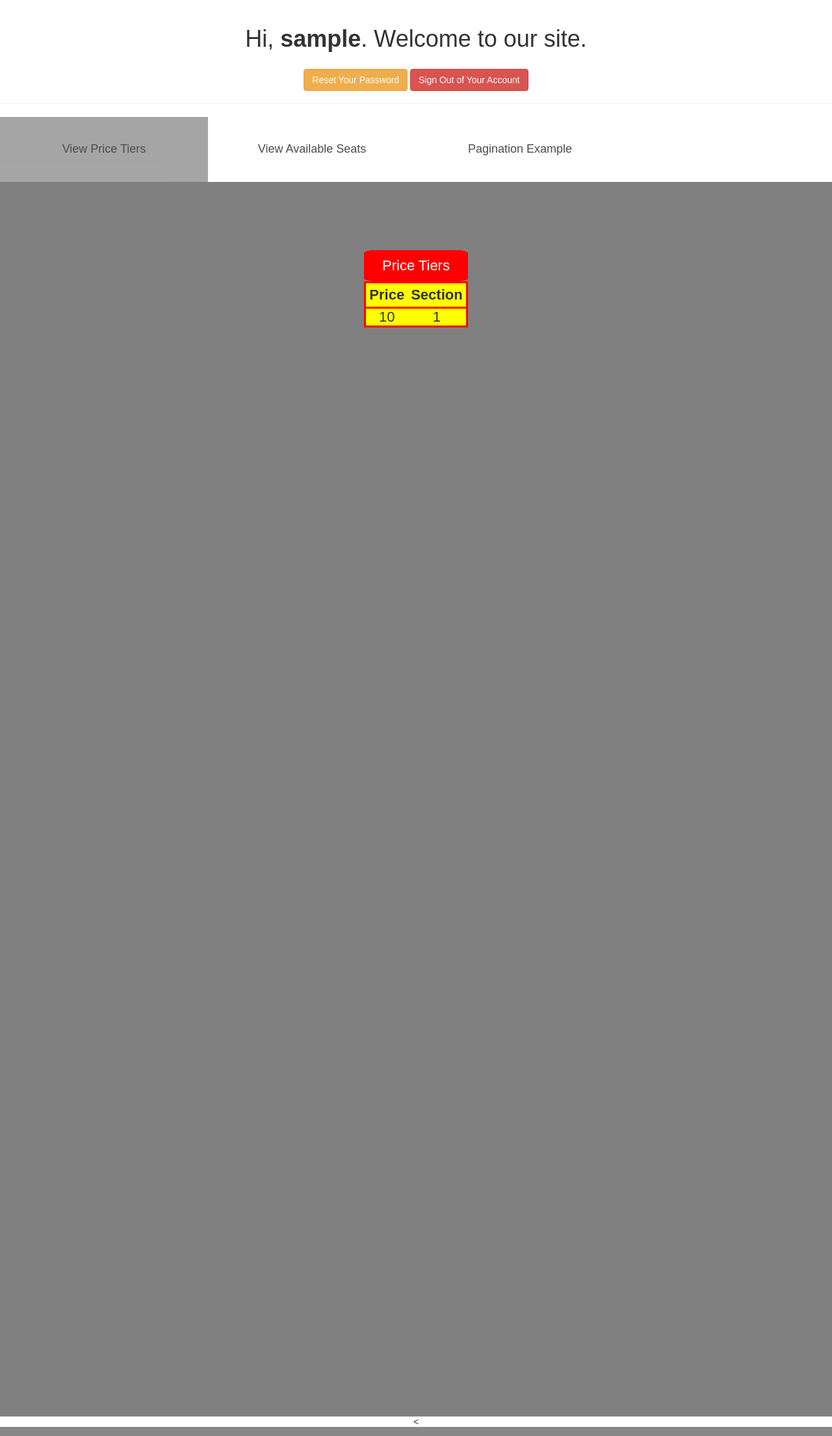
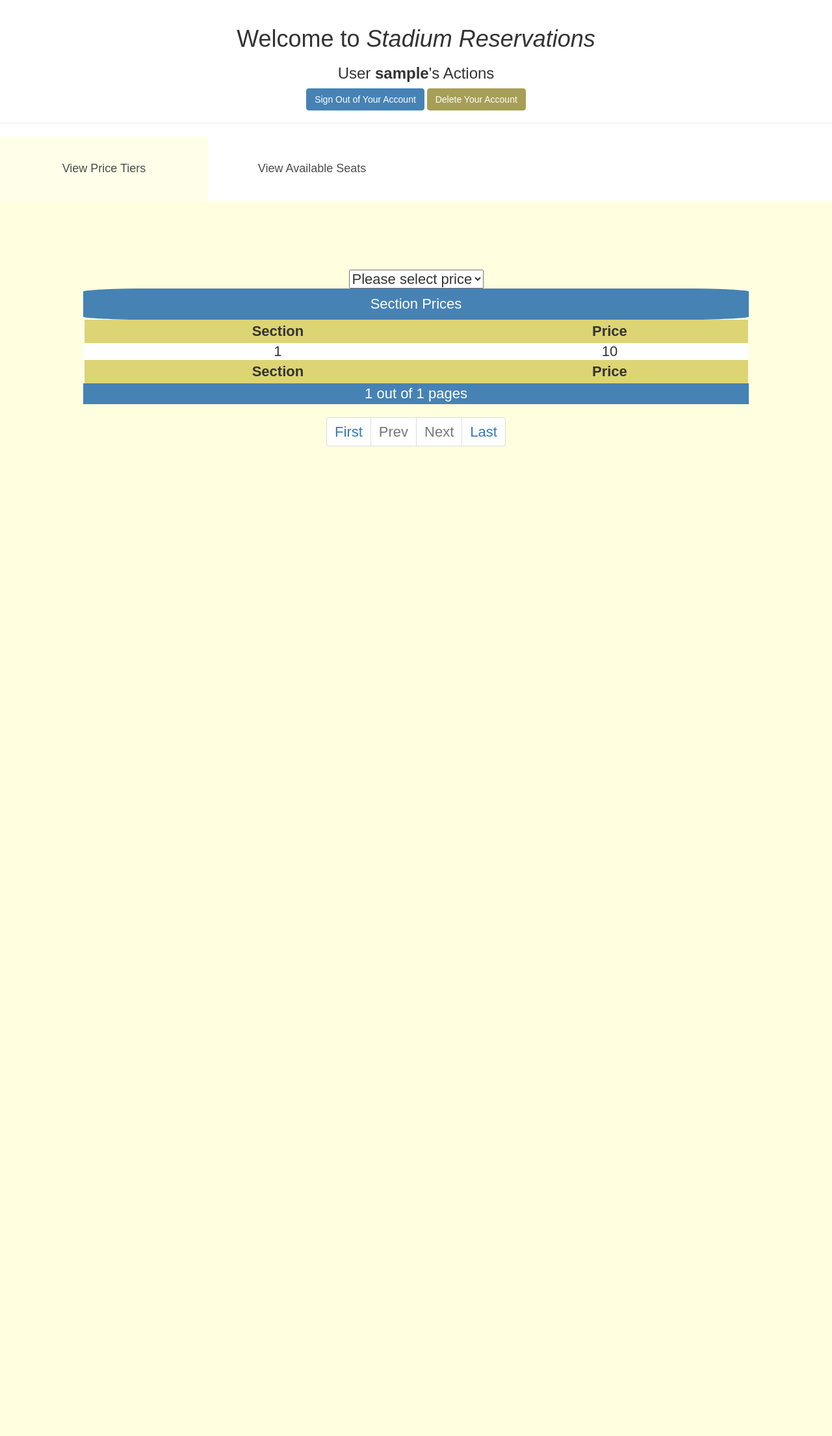
Before and after one commit to ZarkianMouse/stadium-reservation, a PHP site: page /welcome.php in a window 1280 px wide. Shown: the whole page at 65% size. Run offline with PHP 8.4, Linux system fonts and the light colour scheme; the visitor is signed in with stand-in values (Sample User, id 1); tables that the repository leaves empty or names only in its code hold one stand-in row (values such as "Sample post"); data that the repository does not hold is empty; some libraries are stand-ins or nearby versions.

Commit message:
Updating Files
Pt. 1 Add Pagination to Price/Seat Tables.
Pt. 2 Add Filtering to Price Table
Pt. 3 Adjust Styling to Welcome Page

```diff
--- a/css/abouts.css
+++ b/css/abouts.css
@@ -23,7 +23,7 @@
 }
 
 .tabContainer .buttonContainer button:hover {
-	background-color: grey;
+	background-color: lightblue;
 }
 
 .tabContainer .tabPanel {
--- /dev/null
+++ b/css/style.css
@@ -0,0 +1,98 @@
+body{
+	font: 14px sans-serif;
+	text-align: center;
+}
+
+.my_primary {
+	border-color: #4682B4;
+	color: white;
+	background-color: #4682B4;
+}
+
+.my_primary:hover {
+	background-color: #2C5171;
+	color: white;
+}
+
+.my_delete {
+	background-color:#A69F57;
+	border-color: #A69F57;
+	color: white;
+}
+.my_delete:hover {
+	background-color: #6E6A3A;
+	color: white;
+}
+
+.my-table {
+	text-align: center;
+	margin-left: auto;
+	margin-right: auto;
+	background-color: white;
+	width: 80%;
+
+}
+
+.my-table caption {
+	border-radius: 10%;
+}
+
+.my-table .head {
+	text-align: center;
+	border-style: solid;
+	border-color: #4682B4;
+	color: white;
+	background-color: #4682B4;
+}
+
+.my-table tr {
+	padding: 5px;
+	margin: 5px;
+}
+
+.my-table tr:hover {
+	background-color: #F5F5F5;
+}
+.my-table .th_row {
+	padding: 5px;
+	background-color: #DDD474;
+	text-align: center;
+}
+
+
+
+
+.tab {
+  overflow: hidden;
+  border: 1px solid #ccc;
+  background-color: #f1f1f1;
+}
+
+/* Style the buttons that are used to open the tab content */
+.tab button {
+  background-color: inherit;
+  float: left;
+  border: none;
+  outline: none;
+  cursor: pointer;
+  padding: 14px 16px;
+  transition: 0.3s;
+}
+
+/* Change background color of buttons on hover */
+.tab button:hover {
+  background-color: #ddd;
+}
+
+/* Create an active/current tablink class */
+.tab button.active {
+  background-color: #ccc;
+}
+
+/* Style the tab content */
+.tabcontent {
+  display: none;
+  padding: 6px 12px;
+  border: 1px solid #ccc;
+  border-top: none;
+}
--- a/js/about.js
+++ b/js/about.js
@@ -6,13 +6,14 @@ function showPanel(panelIndex,colorCode) {
 		node.style.backgroundColor="";
 		node.style.color="";
 	});
-	tabButtons[panelIndex].style.backgroundColor=colorCode;
+	tabButtons[panelIndex].style.backgroundColor='lightyellow';
 	tabButtons[panelIndex].style.color="black";
 	tabPanels.forEach(function(node) {
 		node.style.display="none";
 	});
+
 	tabPanels[panelIndex].style.display="block";
-	tabPanels[panelIndex].style.backgroundColor=colorCode;
+	tabPanels[panelIndex].style.backgroundColor='lightyellow';
 
 }
-showPanel(0,'grey');
+showPanel(0,'prices');
--- /dev/null
+++ b/prices.php
@@ -0,0 +1,102 @@
+
+<form method="get" action="<?php echo $_SERVER['PHP_SELF'];?>"id="price_select">
+	<select name="price_select" onchange="submit()">
+		<option>Please select price</option>
+			<?php
+				$price_qry = mysqli_query($conn,'SELECT DISTINCT SeatPrice FROM PriceTiers ORDER BY SeatPrice DESC');
+				while($prow = mysqli_fetch_assoc($price_qry)) {
+					echo "<option";
+					if(isset($_REQUEST['price_select']) and $_REQUEST['price_select']==$prow['SeatPrice']) echo ' selected="selected"';
+					echo ">{$prow['SeatPrice']}</option>\n";
+				}
+			?>
+	</select>
+</form>
+
+<?php
+	if(isset($_REQUEST['price_select'])) {
+		$condition		=	"";
+		if(isset($_GET['price_select']) and $_GET['price_select']!="")
+		{
+			$condition		.=	"WHERE SeatPrice='".$_GET['price_select']."'";
+		}
+
+		if (isset($_GET['price_pageno'])) {
+            $price_pageno = $_GET['price_pageno'];
+        } else {
+            $price_pageno = 1;
+        }
+		$no_of_records_per_page = 10;
+        $offset = ($price_pageno-1) * $no_of_records_per_page;
+
+
+        $total_pages_sql = "SELECT COUNT(*) FROM PriceTiers $condition ORDER BY SeatPrice DESC, SectionID ASC";
+        $result = mysqli_query($conn,$total_pages_sql);
+        $total_rows = mysqli_fetch_array($result)[0];
+        $total_pages = ceil($total_rows / $no_of_records_per_page);
+
+	}
+	else {
+		$condition		=	"";
+
+		if (isset($_GET['price_pageno'])) {
+            $price_pageno = $_GET['price_pageno'];
+        } else {
+            $price_pageno = 1;
+        }
+		$no_of_records_per_page = 10;
+        $offset = ($price_pageno-1) * $no_of_records_per_page;
+
+
+        $total_pages_sql = "SELECT COUNT(*) FROM PriceTiers $condition ORDER BY SeatPrice DESC, SectionID ASC";
+        $result = mysqli_query($conn,$total_pages_sql);
+        $total_rows = mysqli_fetch_array($result)[0];
+        $total_pages = ceil($total_rows / $no_of_records_per_page);
+	}
+
+?>
+
+<table id="price-table" class="my-table">
+	<caption class="head">Section Prices</caption>
+	<thead>
+		<tr>
+			<th class="th_row">Section</th>
+			<th class="th_row">Price</th>
+		</tr>
+	</thead>
+<?php
+	$sql = "SELECT SeatPrice ,SectionID FROM PriceTiers $condition ORDER BY SeatPrice DESC, SectionID ASC LIMIT $offset, $no_of_records_per_page";
+
+if($res_data = mysqli_query($conn, $sql)){
+    if(mysqli_num_rows($result) > 0){
+        while($row = mysqli_fetch_array($res_data)){
+            echo "<tr>";
+				echo "<td>" . $row['SectionID'] . "</td>";
+				echo "<td>" . $row['SeatPrice'] . "</td>";
+            echo "</tr>";
+        }
+    }
+}
+
+?>
+	<tfoot>
+		<tr>
+			<th class="th_row">Section</th>
+			<th class="th_row">Price</th>
+		</tr>
+		<tr>
+			<td class="head" colspan=2><?php echo "$price_pageno out of $total_pages pages"?></td>
+		</tr>
+	</tfoot>
+
+</table>
+ <ul class="pagination">
+	<li><a href="?price_pageno=1">First</a></li>
+	<li class="<?php if($price_pageno <= 1){ echo 'disabled'; } ?>">
+		<a href="<?php if($price_pageno <= 1){ echo '#'; } else { echo "?price_pageno=".($price_pageno - 1); } ?>">Prev</a>
+	</li>
+	<li class="<?php if($price_pageno >= $total_pages){ echo 'disabled'; } ?>">
+		<a href="<?php if($price_pageno >= $total_pages){ echo '#'; } else { echo "?price_pageno=".($price_pageno + 1); } ?>">Next</a>
+	</li>
+	<li><a href="?price_pageno=<?php echo $total_pages; ?>">Last</a></li>
+</ul>
--- a/seats.php
+++ b/seats.php
@@ -1,16 +1,37 @@
-<table class="seat-table">
+<?php
+	if (isset($_GET['seats_pageno'])) {
+            $seats_pageno = $_GET['seats_pageno'];
+        } else {
+            $seats_pageno = 1;
+        }
+		$no_of_records_per_page = 10;
+        $offset = ($seats_pageno-1) * $no_of_records_per_page;
+
+
+        $total_pages_sql = "SELECT COUNT(*) FROM Seats WHERE UserID is NULL ORDER BY SectionID ASC, RowID ASC ";
+        $result = mysqli_query($conn,$total_pages_sql);
+        $total_rows = mysqli_fetch_array($result)[0];
+        $total_pages = ceil($total_rows / $no_of_records_per_page);
+?>
+
+
+<table id="seats-table" class="my-table"  cellspacing="0">
 	<caption class="head">Seats</caption>
-	<tr>
-		<th class="th_row">Section</th>
-		<th class="th_row">Row</th>
-		<th class="th_row">Seat</th>
-	</tr>
+	<thead>
+		<tr>
+			<th class="th_row">Section</th>
+			<th class="th_row">Row</th>
+			<th class="th_row">Seat</th>
+		</tr>
+	</thead>
+	<tbody>
 <?php
-	$sql = "SELECT SectionID, RowID, SeatID FROM Seats WHERE UserID is NULL ORDER BY SectionID ASC, RowID ASC ";
+	$sql = "SELECT SectionID, RowID, SeatID FROM Seats WHERE UserID is NULL ORDER BY SectionID ASC, RowID ASC LIMIT $offset, $no_of_records_per_page";
 
-if($result = mysqli_query($conn, $sql)){
-    if(mysqli_num_rows($result) > 0){
-        while($row = mysqli_fetch_array($result)){
+if($res_data = mysqli_query($conn, $sql)){
+    if(mysqli_num_rows($res_data) > 0){
+
+        while($row = mysqli_fetch_array($res_data)){
             echo "<tr>";
 
                 echo "<td>" . $row['SectionID'] . "</td>";
@@ -19,12 +40,30 @@ if($result = mysqli_query($conn, $sql)){
 
             echo "</tr>";
         }
-        echo "</table>";
-        // Free result set
-        mysqli_free_result($result);
     }
 }
 
 ?>
+	</tbody>
+	<tfoot>
+		<tr>
+			<th class="th_row">Section</th>
+			<th class="th_row">Row</th>
+			<th class="th_row">Seat</th>
+		</tr>
+		<tr>
+			<td class="head" colspan=3><?php echo "$seats_pageno out of $total_pages pages"?></td>
+		</tr>
+	</tfoot>
+</table>
 
-</table>
+ <ul class="pagination">
+	<li><a href="?seats_pageno=1">First</a></li>
+	<li class="<?php if($seats_pageno <= 1){ echo 'disabled'; } ?>">
+		<a href="<?php if($seats_pageno <= 1){ echo '#'; } else { echo "?seats_pageno=".($seats_pageno - 1); } ?>">Prev</a>
+	</li>
+	<li class="<?php if($seats_pageno >= $total_pages){ echo 'disabled'; } ?>">
+		<a href="<?php if($seats_pageno >= $total_pages){ echo '#'; } else { echo "?seats_pageno=".($seats_pageno + 1); } ?>">Next</a>
+	</li>
+	<li><a href="?seats_pageno=<?php echo $total_pages; ?>">Last</a></li>
+</ul>
--- a/welcome.php
+++ b/welcome.php
@@ -17,46 +17,45 @@ else {
 <head>
     <meta charset="UTF-8">
     <title>Welcome</title>
-    <link rel="stylesheet" href="https://maxcdn.bootstrapcdn.com/bootstrap/3.3.7/css/bootstrap.css">
-	<link rel="stylesheet" href="css/price.css">
-	<link rel="stylesheet" href="css/seats.css">
+	<link rel="stylesheet" href="https://maxcdn.bootstrapcdn.com/bootstrap/3.3.7/css/bootstrap.min.css">
+    <script src="https://ajax.googleapis.com/ajax/libs/jquery/3.2.1/jquery.min.js"></script>
+    <script src="https://maxcdn.bootstrapcdn.com/bootstrap/3.3.7/js/bootstrap.min.js"></script>
+
+	<link rel="stylesheet" href="css/style.css">
 	<link rel="stylesheet" href="css/abouts.css">
-    <style type="text/css">
-        body{ font: 14px sans-serif; text-align: center; }
-    </style>
+
 </head>
 <body>
     <div class="page-header">
-        <h1>Hi, <b><?php echo htmlspecialchars($_SESSION["username"]); ?></b>. Welcome to our site.</h1>
-		<br/>
+        <h1>
+			Welcome to <em>Stadium Reservations</em></h1>
+		<h3>
+			User <b><?php echo htmlspecialchars($_SESSION["username"]); ?></b>'s Actions
+		</h3>
 		 <p>
-			<a href="reset-password.php" class="btn btn-warning">Reset Your Password</a>
-			<a href="logout.php" class="btn btn-danger">Sign Out of Your Account</a>
+			<a href="logout.php" class="btn btn-default my_primary">Sign Out of Your Account</a>
+			<a href="delete.php" class="btn btn-default my_delete" style="">Delete Your Account</a>
 		</p>
     </div>
    <div class="tabContainer">
 		<div class="buttonContainer">
-			<button onclick="showPanel(0,'grey')">View Price Tiers</button>
-			<button onclick="showPanel(1,'grey')">View Available Seats</button>
-			<button onclick="showPanel(2,'lightgrey')">Pagination Example</button>
+			<button onclick="showPanel(0,'prices')">View Price Tiers</button>
+			<button onclick="showPanel(1,'seats')">View Available Seats</button>
 		</div>
-		<div class="tabPanel">
+		<div  class="tabPanel" id="prices" >
 			<div class="content">
-				<div class="edu">
-				<?php include 'price-tiers.php' ?>
-				</div>
+				<?php include 'prices.php' ?>
 			</div>
 		</div>
-		<div class="tabPanel">
+		<div class="tabPanel" id="seats" >
 			<div class="content">
-				<div class="exp_body">
 				<?php include 'seats.php' ?>
-				</div>
 			</div>
 		</div>
-		<div class="tabPanel">
-			<?php include 'page-ex.php' ?>
-		</div>
-	<<script src="js/about.js" type="text/javascript"></script>
+
+	</div>
+
+
+	<script src="js/about.js" type="text/javascript"></script>
 </body>
 </html>
```
